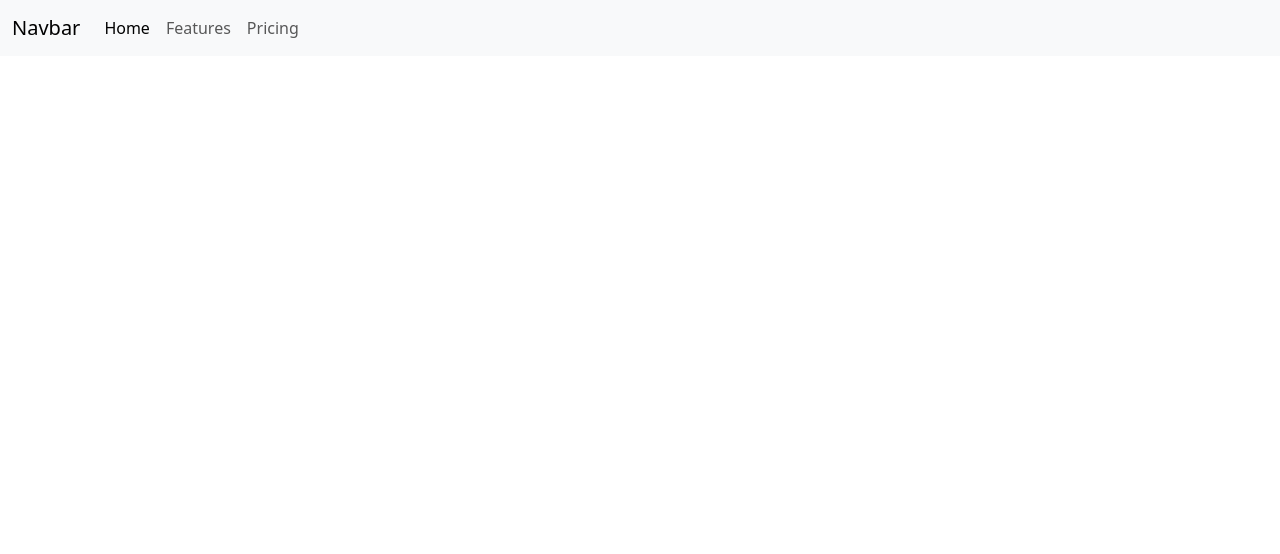
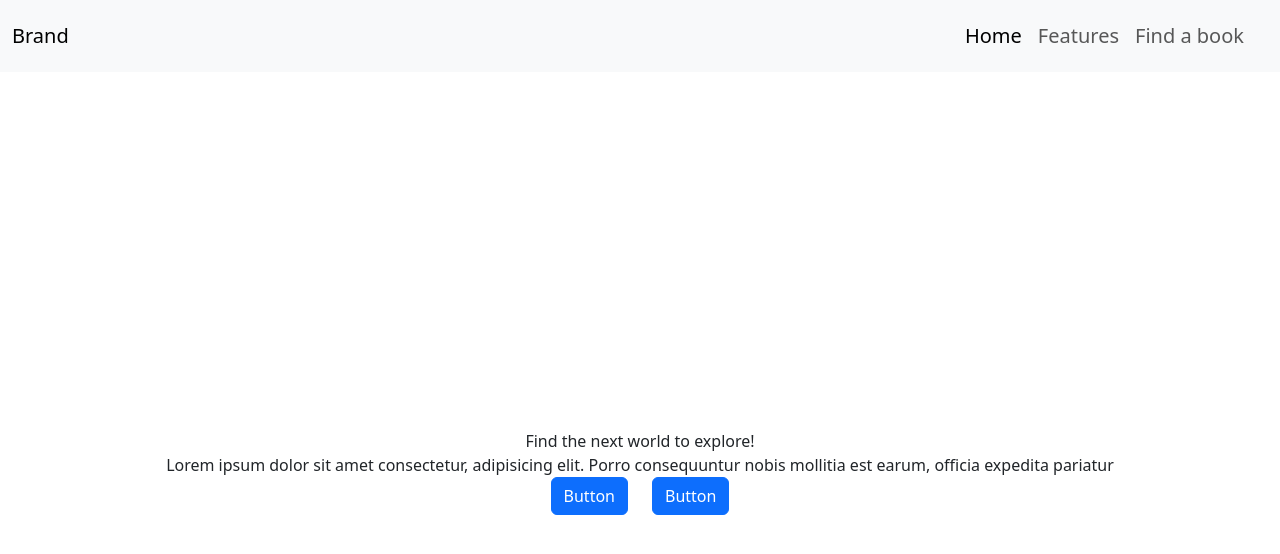
Before and after one commit to MariaDorner/Assignment-13-Bootstrap, a plain HTML site: page index.html in a window 1280 px wide. Drawn offline with nearby package versions, Linux system fonts and the light colour scheme.

Commit message:
'added basic layout'

```diff
--- a/index.html
+++ b/index.html
@@ -10,22 +10,44 @@
       integrity="sha384-GLhlTQ8iRABdZLl6O3oVMWSktQOp6b7In1Zl3/Jr59b6EGGoI1aFkw7cmDA6j6gD"
       crossorigin="anonymous"
     />
+
     <title>Bootstrap</title>
   </head>
-  <body>
+  <body class="container-fluid vh-100 m-0 p-0">
     <nav class="navbar navbar-expand-lg bg-body-tertiary">
-      <div class="container-fluid">
-        <a class="navbar-brand" href="#">Navbar</a>
+      <div class="container-fluid nav-flex">
+        <a class="navbar-brand" href="#">Brand</a>
 
         <div class="collapse navbar-collapse" id="navbarNavAltMarkup">
-          <div class="navbar-nav">
+          <div class="navbar-nav navbar-brand ms-auto">
             <a class="nav-link active" aria-current="page" href="#">Home</a>
             <a class="nav-link" href="#">Features</a>
-            <a class="nav-link" href="#">Pricing</a>
+            <a class="nav-link" href="#">Find a book</a>
           </div>
         </div>
       </div>
     </nav>
+    <div
+      class="container-fluid h-100 d-flex flex-column justify-content-center align-items-center"
+    >
+      <div class="row">
+        <div class="col text-center">Find the next world to explore!</div>
+      </div>
+      <div class="row">
+        <div class="col text-center">
+          Lorem ipsum dolor sit amet consectetur, adipisicing elit. Porro
+          consequuntur nobis mollitia est earum, officia expedita pariatur
+        </div>
+      </div>
+      <div class="row">
+        <div class="col">
+          <button class="btn btn-primary">Button</button>
+        </div>
+        <div class="col">
+          <button class="btn btn-primary">Button</button>
+        </div>
+      </div>
+    </div>
     <script
       src="https://cdn.jsdelivr.net/npm/bootstrap@5.3.0-alpha1/dist/js/bootstrap.bundle.min.js"
       integrity="sha384-w76AqPfDkMBDXo30jS1Sgez6pr3x5MlQ1ZAGC+nuZB+EYdgRZgiwxhTBTkF7CXvN"
```
